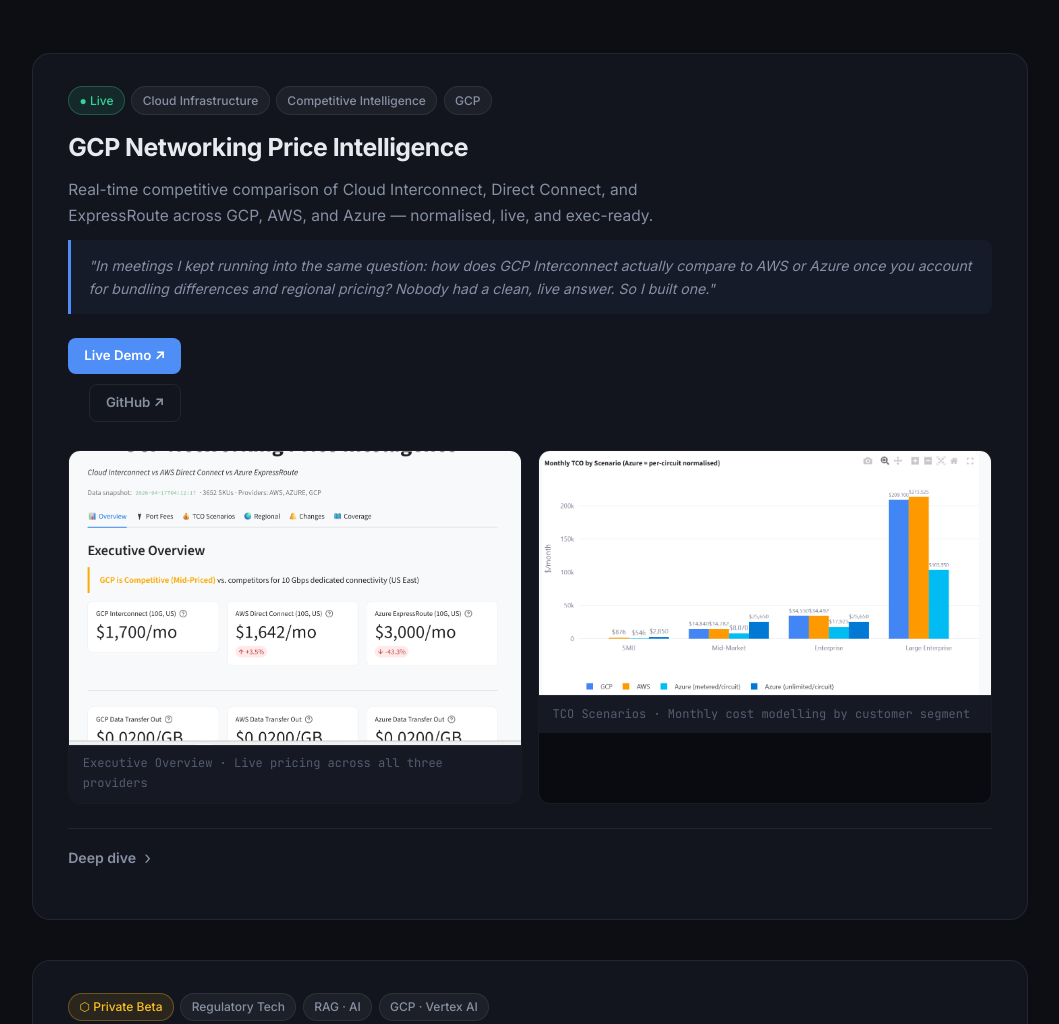
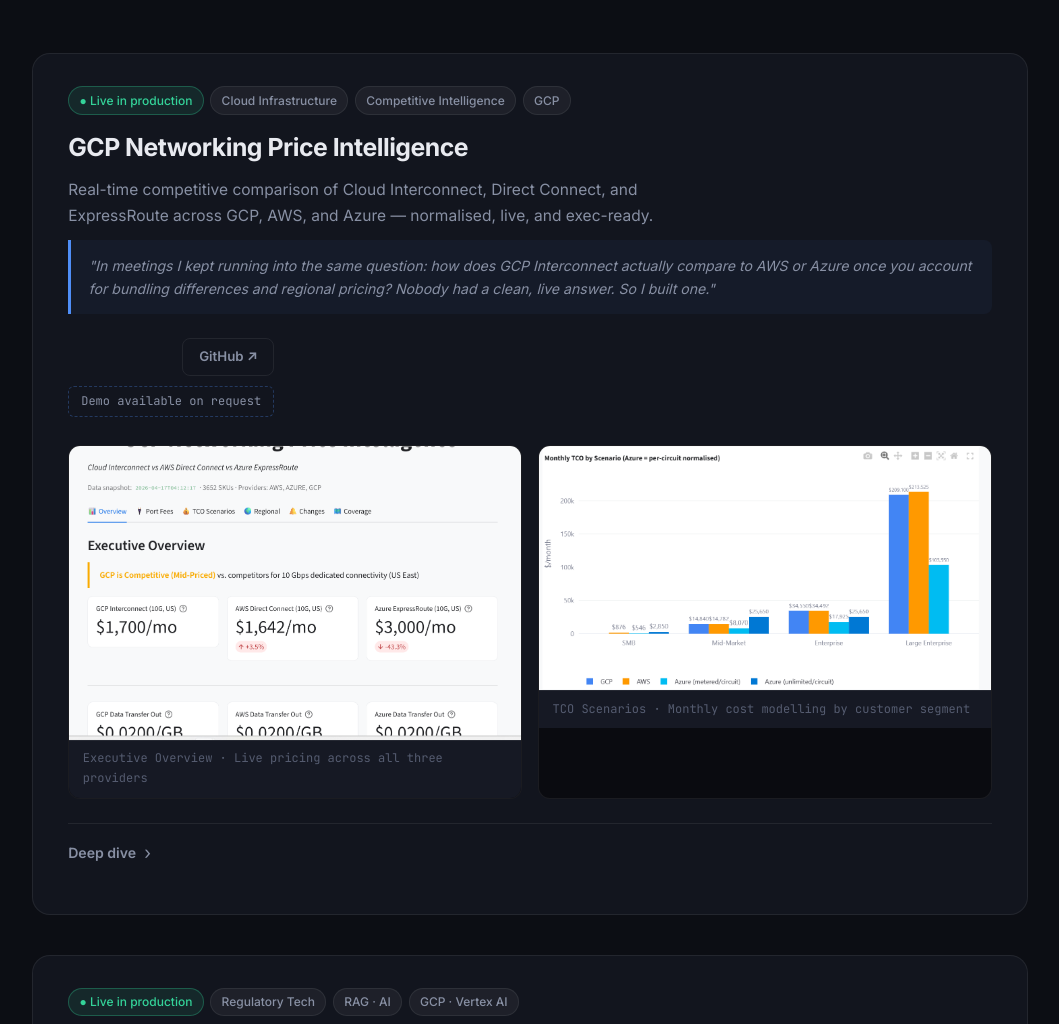
Before and after one commit to nr21031/nr21031.github.io, a plain HTML site: page index.html in a window 1280 px wide. Shown: the part 2288-3312 px from the top of the page, without its empty margins (110-1169 px from the left). Drawn offline with Linux system fonts and the light colour scheme.

Commit message:
Remove live dashboard link, add demo-on-request badges, standardise live tags

```diff
--- a/index.html
+++ b/index.html
@@ -160,7 +160,7 @@
           <div class="project-header-row">
             <div>
               <div class="project-tags">
-                <span class="tag tag-live">● Live</span>
+                <span class="tag tag-live">● Live in production</span>
                 <span class="tag">Cloud Infrastructure</span>
                 <span class="tag">Competitive Intelligence</span>
                 <span class="tag">GCP</span>
@@ -177,8 +177,8 @@
               </blockquote>
             </div>
             <div class="project-links">
-              <a href="https://networking-price-dashboard-7imnlknaqq-uc.a.run.app" target="_blank" class="btn btn-primary btn-sm">Live Demo ↗</a>
               <a href="https://github.com/nr21031/networking-price-comparison" target="_blank" class="btn btn-ghost btn-sm">GitHub ↗</a>
+              <span class="badge-available">Demo available on request</span>
             </div>
           </div>
 
@@ -249,7 +249,7 @@
           <div class="project-header-row">
             <div>
               <div class="project-tags">
-                <span class="tag tag-private">⬡ Private Beta</span>
+                <span class="tag tag-live">● Live in production</span>
                 <span class="tag">Regulatory Tech</span>
                 <span class="tag">RAG · AI</span>
                 <span class="tag">GCP · Vertex AI</span>
@@ -267,7 +267,7 @@
               </blockquote>
             </div>
             <div class="project-links">
-              <span class="badge-private">Repo Private</span>
+              <span class="badge-available">Demo available on request</span>
             </div>
           </div>
 
@@ -335,7 +335,7 @@
           <div class="project-header-row">
             <div>
               <div class="project-tags">
-                <span class="tag tag-live">● Deployed</span>
+                <span class="tag tag-live">● Live in production</span>
                 <span class="tag">FinOps</span>
                 <span class="tag">Serverless</span>
                 <span class="tag">Multi-Cloud</span>
@@ -353,6 +353,7 @@
             </div>
             <div class="project-links">
               <a href="https://github.com/nr21031/FinOpsOnCR" target="_blank" class="btn btn-ghost btn-sm">GitHub ↗</a>
+              <span class="badge-available">Demo available on request</span>
             </div>
           </div>
 
--- a/style.css
+++ b/style.css
@@ -340,6 +340,16 @@ a:hover { text-decoration: underline; }
   border: 1px dashed var(--border);
   padding: 0.3rem 0.75rem;
   border-radius: 6px;
+}
+
+.badge-available {
+  font-size: 0.75rem;
+  font-family: var(--mono);
+  color: var(--text-muted);
+  border: 1px dashed rgba(79,142,247,0.3);
+  padding: 0.3rem 0.75rem;
+  border-radius: 6px;
+  white-space: nowrap;
 }
 
 /* SCREENSHOTS */
```
